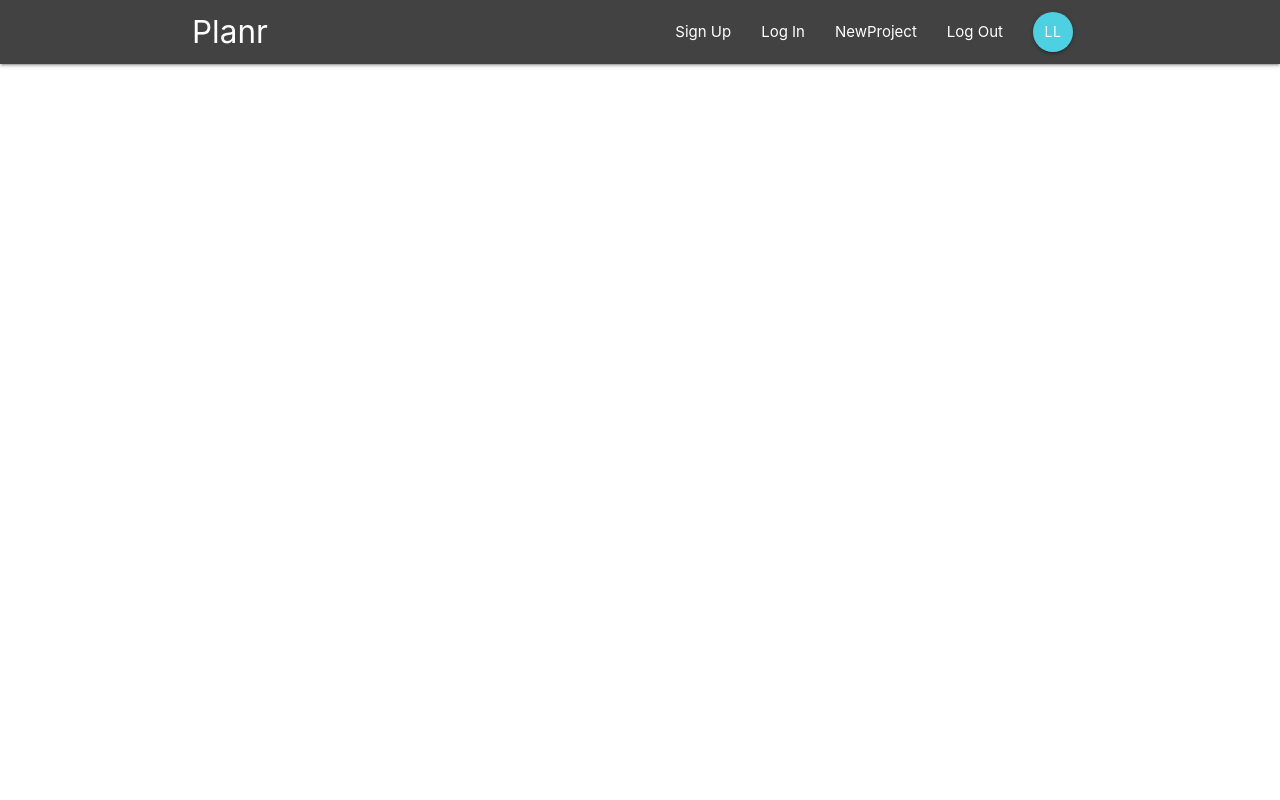
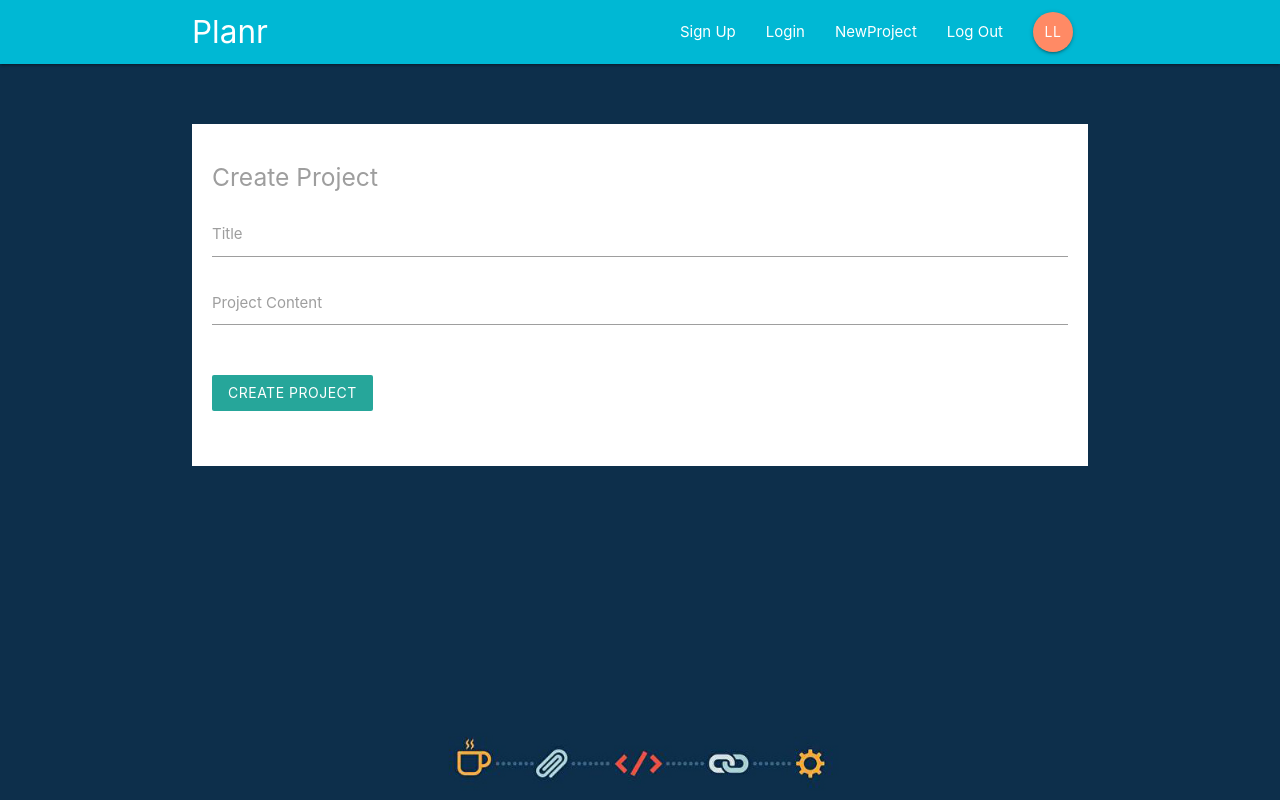
Before and after one commit to mandres2/planr, a React (Create React App) app: page /create in a window 1280 px wide. Built offline with nearby package versions, Linux system fonts and the light colour scheme.

Commit message:
updated application and implemented css

```diff
--- a/src/App.js
+++ b/src/App.js
@@ -5,6 +5,7 @@ import Dashboard from './components/dashboard/Dashboard'
 import ProjectDetails from './components/projects/ProjectDetails'
 import SignIn from './components/auth/SignedIn'
 import SignUp from './components/auth/SignedUp'
+import CreateProject from './components/projects/CreateProject'
 
 function App() {
   return (
@@ -17,6 +18,7 @@ function App() {
           <Route path='/project/:id' component={ProjectDetails} />
           <Route path='/signin' component={SignIn} />
           <Route path='/signup' component={SignUp} />
+          <Route path='/create' component={CreateProject} />
         </Switch>
       </div>
     </BrowserRouter>
--- a/src/components/auth/SignedIn.js
+++ b/src/components/auth/SignedIn.js
@@ -19,7 +19,7 @@ class SignedIn extends Component {
         return (
             <div className = "container">
                 <form onSubmit={this.handleSubmit} className="white">
-                    <h5 className="grey-text text-daren-3">Sign In</h5>
+                    <h5 className="grey-text text-daren-3">Login</h5>
                     <div className="input-field">
                         <label htmlFor="email">Email</label>
                         <input type="email" id="email" onChange={this.handleChange}/>
@@ -29,7 +29,7 @@ class SignedIn extends Component {
                         <input type="password" id="password" onChange={this.handleChange}/>
                     </div>
                     <div className="input-field">
-                        <button className="btn cyan-lighten-2 z-depth-0">Login</button>
+                        <button className="btn deep-orange lighten-2 z-depth-0">Login</button>
                     </div>
                 </form>
             </div>
--- a/src/components/auth/SignedUp.js
+++ b/src/components/auth/SignedUp.js
@@ -39,7 +39,7 @@ class SignedUp extends Component {
                         <input type="text" id="lastName" onChange={this.handleChange}/>
                     </div>
                     <div className="input-field">
-                        <button className="btn cyan-lighten-2 z-depth-0">Sign Up</button>
+                        <button className="btn deep-orange lighten-2 z-depth-0">Sign Up</button>
                     </div>
                 </form>
             </div>
--- a/src/components/dashboard/Notifications.js
+++ b/src/components/dashboard/Notifications.js
@@ -3,7 +3,7 @@ import React from 'react'
 const Notifications = () => {
     return (
         <div>
-            <p>Notifications</p>
+            <p style= {{ color: 'white' }}>Notifications</p>
         </div>
     )
 }
--- a/src/components/layout/Navbar.js
+++ b/src/components/layout/Navbar.js
@@ -5,7 +5,7 @@ import SignedOutLinks from './SignedOutLinks'
 
 const Navbar = () => {
     return (
-        <nav className="nav-wrapper grey darken-3">
+        <nav className="nav-wrapper cyan accent-4">
             <div className="container">
                 <Link to = '/' className ="brand-logo">Planr</Link>
                 <SignedInLinks />
--- a/src/components/layout/SignedInLinks.js
+++ b/src/components/layout/SignedInLinks.js
@@ -4,9 +4,9 @@ import { NavLink } from 'react-router-dom'
 const SignedInLinks = () => {
     return (
         <ul className="right">
-            <li><NavLink to='/'>NewProject</NavLink></li>
+            <li><NavLink to='/create'>NewProject</NavLink></li>
             <li><NavLink to='/'>Log Out</NavLink></li>
-            <li><NavLink to='/' className='btn btn-floating cyan lighten-2'>LL</NavLink></li>
+            <li><NavLink to='/' className='btn btn-floating deep-orange lighten-2'>LL</NavLink></li>
         </ul>
     )
 }
--- a/src/components/layout/SignedOutLinks.js
+++ b/src/components/layout/SignedOutLinks.js
@@ -4,8 +4,8 @@ import { NavLink } from 'react-router-dom'
 const SignedOutLinks = () => {
     return (
         <ul className="right">
-            <li><NavLink to='/'>Sign Up</NavLink></li>
-            <li><NavLink to='/'>Log In</NavLink></li>
+            <li><NavLink to='/signup'>Sign Up</NavLink></li>
+            <li><NavLink to='/signin'>Login</NavLink></li>
         </ul>
     )
 }
--- a/src/components/projects/CreateProject.js
+++ b/src/components/projects/CreateProject.js
@@ -0,0 +1,42 @@
+import React, { Component } from 'react'
+
+class CreateProject extends Component {
+    state = {
+        title: '',
+        content: ''
+    }
+    handleChange = (e) => {
+        this.setState({
+            // This is grabbing the id of the targeted element
+            [e.target.id]: e.target.value
+        })
+    }
+    handleSubmit = (e) => {
+        // preventDefault prevents the default action of the form page to refresh when the user clicks the submit button
+        e.preventDefault();
+        console.log(this.state);
+    }
+    render() {
+        return (
+            <div className = "container">
+                <form onSubmit={this.handleSubmit} className="white">
+                    <h5 className="grey-text text-daren-3">Create Project</h5>
+                    <div className="input-field">
+                        <label htmlFor="title">Title</label>
+                        <input type="text" id="title" onChange={this.handleChange}/>
+                    </div>
+                    <div className="input-field">
+                        <label htmlFor="password">Project Content</label>
+                        <textarea id="content" className="materialize-textarea" onChange={this.handleChange}></textarea>
+                    </div>
+                    <div className="input-field">
+                        <button className="btn cyan-lighten-2 z-depth-0">Create Project</button>
+                        {/* When the user presses the button this line of code will trigger the handleSubmit function which prevents the page from reloading */}
+                    </div>
+                </form>
+            </div>
+        )
+    }
+}
+
+export default CreateProject;
--- a/src/index.css
+++ b/src/index.css
@@ -1,3 +1,7 @@
+html {
+  min-height: 100%;
+}
+
 body {
   margin: 0;
   font-family: -apple-system, BlinkMacSystemFont, 'Segoe UI', 'Roboto', 'Oxygen',
@@ -5,9 +9,38 @@ body {
     sans-serif;
   -webkit-font-smoothing: antialiased;
   -moz-osx-font-smoothing: grayscale;
+  background: url(/img/planr-bg.jpg) no-repeat;
+  background-size: 100%;
+  background-position: bottom;
+  background-color: #0d2f4b;
+  min-height: 100%;
 }
 
 code {
   font-family: source-code-pro, Menlo, Monaco, Consolas, 'Courier New',
     monospace;
 }
+
+form {
+  padding: 20px;
+  margin-top: 60px;
+}
+
+form button, form h5 {
+  margin: 20px 0;
+}
+
+input[type=text]:not(.browser-default):focus:not([readonly]),
+input[type=email]:not(.browser-default):focus:not([readonly]),
+input[type=password]:not(.browser-default):focus:not([readonly]),
+textarea.materialize-textarea:focus:not([readonly]){
+  border-color: #ff8a65;
+  box-shadow: none;
+}
+
+input[type=text]:not(.browser-default):focus:not([readonly]) + label,
+textarea.materialize-textarea:focus:not([readonly]) + label,
+input[type=email]:not(.browser-default):focus:not([readonly]) + label,
+input[type=password]:not(.browser-default):focus:not([readonly]) + label{
+  color: #bbdefb !important;
+}
```
Also changed, not shown: public/img/planr-bg.jpg (added).
